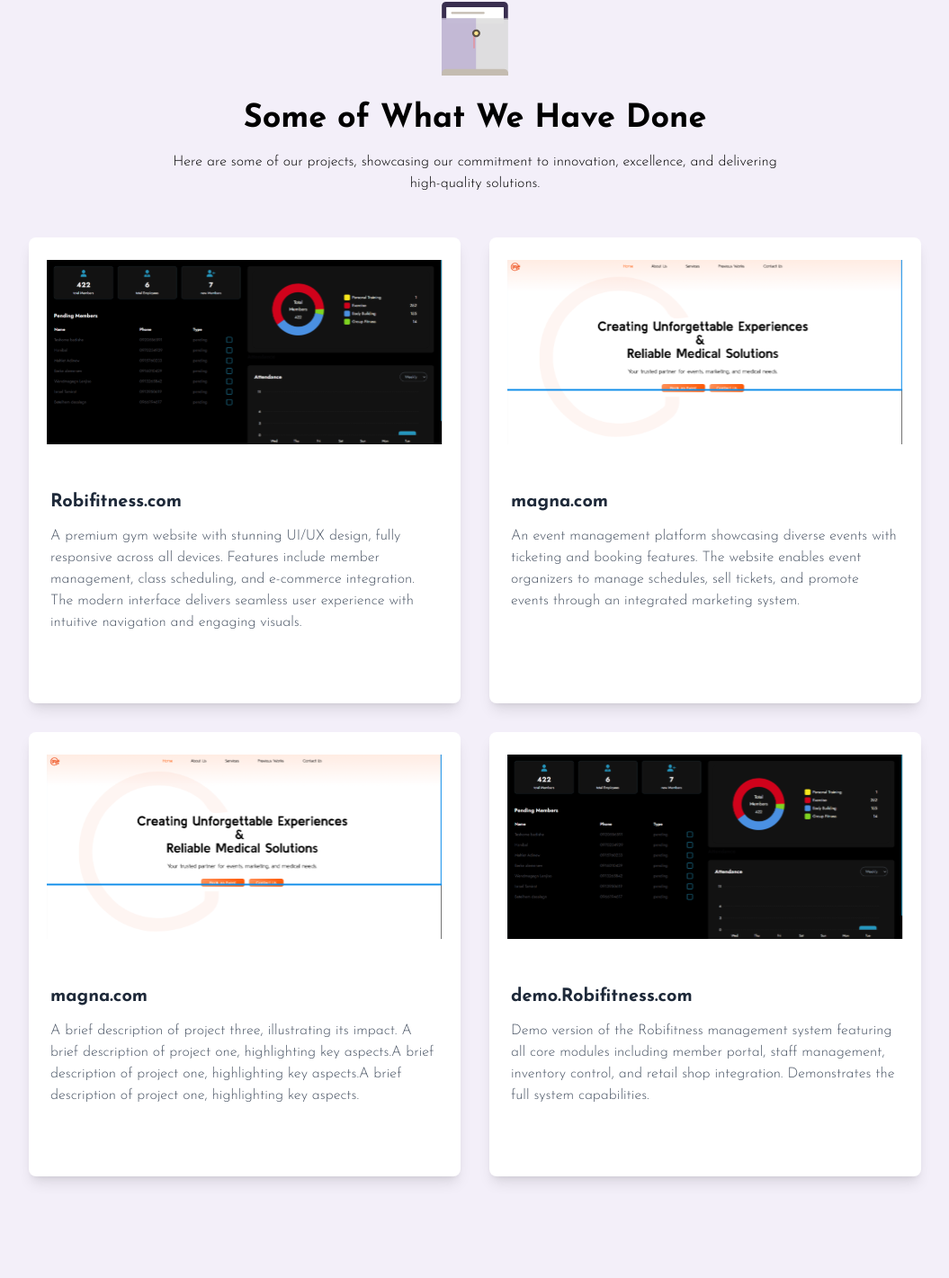
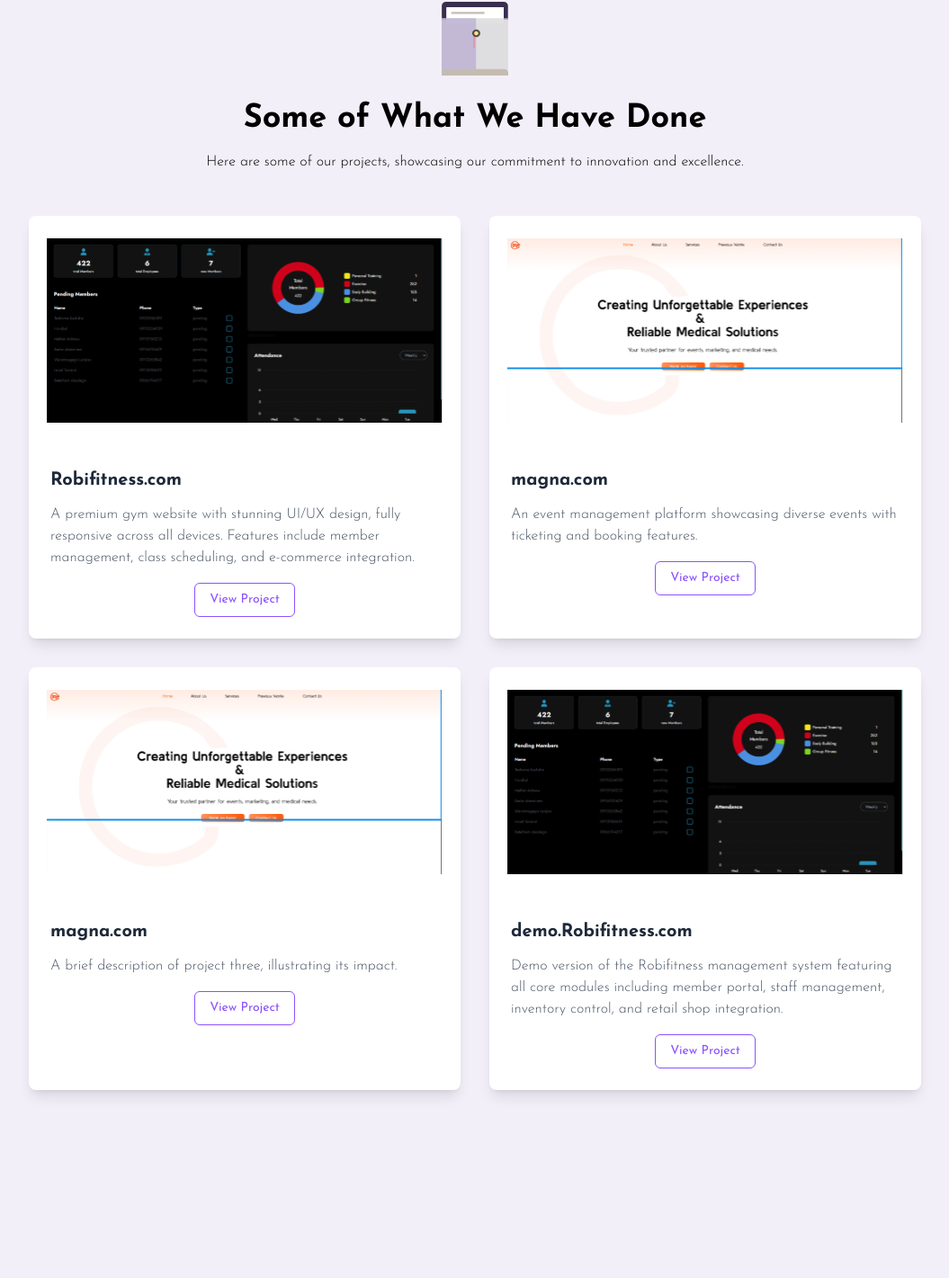
Before and after one commit to Nardos-Amakele/shalOps, a Next.js app: page / in a window 1280 px wide. Shown: the part 2506-3927 px from the top of the page at 90% size, without its empty margins (112-1167 px from the left). Built offline with nearby package versions, Linux system fonts and the light colour scheme.

Commit message:
projects linked for mobile usage.

```diff
--- a/src/app/components/Portfolio.tsx
+++ b/src/app/components/Portfolio.tsx
@@ -4,43 +4,41 @@
 import project1 from "../../../public/robi.svg";
 import project2 from "../../../public/magna.svg";
 import Link from "next/link";
+import { useRouter } from "next/navigation"; // Import useRouter for navigation
 
 const projects = [
   {
     title: "Robifitness.com",
     description:
-      "A premium gym website with stunning UI/UX design, fully responsive across all devices. Features include member management, class scheduling, and e-commerce integration. The modern interface delivers seamless user experience with intuitive navigation and engaging visuals.",
+      "A premium gym website with stunning UI/UX design, fully responsive across all devices. Features include member management, class scheduling, and e-commerce integration.",
     image: project1,
     url: "https://www.robifitness.com",
   },
   {
     title: "magna.com",
     description:
-      "An event management platform showcasing diverse events with ticketing and booking features. The website enables event organizers to manage schedules, sell tickets, and promote events through an integrated marketing system.",
-
+      "An event management platform showcasing diverse events with ticketing and booking features.",
     image: project2,
     url: "https://magna.com",
-
   },
   {
     title: "magna.com",
-    description:
-      "A brief description of project three, illustrating its impact. A brief description of project one, highlighting key aspects.A brief description of project one, highlighting key aspects.A brief description of project one, highlighting key aspects.",
+    description: "A brief description of project three, illustrating its impact.",
     image: project2,
     url: "https://www.robifitness.com",
-
   },
   {
     title: "demo.Robifitness.com",
     description:
-      "Demo version of the Robifitness management system featuring all core modules including member portal, staff management, inventory control, and retail shop integration. Demonstrates the full system capabilities.",
+      "Demo version of the Robifitness management system featuring all core modules including member portal, staff management, inventory control, and retail shop integration.",
     image: project1,
     url: "https://demo.robifitness.com/",
-
   },
 ];
 
 export default function ProjectsPage() {
+  const router = useRouter(); // Next.js router for navigation
+
   return (
     <section className="max-w-7xl mx-auto px-4 md:px-20 py-24 text-center" id="portfolio">
       {/* Icon */}
@@ -49,12 +47,9 @@
       </div>
 
       {/* Header */}
-      <h2 className="text-3xl md:text-4xl font-bold mb-4">
-        Some of What We Have Done
-      </h2>
+      <h2 className="text-3xl md:text-4xl font-bold mb-4">Some of What We Have Done</h2>
       <p className="text-black max-w-2xl font-light mx-auto mb-12">
-        Here are some of our projects, showcasing our commitment to innovation,
-        excellence, and delivering high-quality solutions.
+        Here are some of our projects, showcasing our commitment to innovation and excellence.
       </p>
 
       {/* Projects Grid */}
@@ -62,7 +57,8 @@
         {projects.map((project, index) => (
           <div
             key={index}
-            className="group bg-white shadow-lg rounded-lg overflow-hidden w-full sm:w-[30rem] transition-all duration-300 hover:shadow-xl hover:-translate-y-2 hover:scale-[1.02]"
+            className="group bg-white shadow-lg rounded-lg overflow-hidden w-full sm:w-[30rem] transition-all duration-300 hover:shadow-xl hover:-translate-y-2 hover:scale-[1.02] cursor-pointer"
+            onClick={() => router.push(project.url)} // Make the whole card clickable
           >
             <div className="relative overflow-hidden">
               <Image
@@ -80,13 +76,15 @@
               <p className="text-gray-600 text-sm sm:text-base text-left font-light">
                 {project.description}
               </p>
-              <div className="mt-4 relative z-20"> {/* z-20 to appear above the link layer */}
+
+              {/* View Project Button - Only visible on larger screens */}
+              <div className="mt-4 hidden sm:block">
                 <Link
                   href={project.url}
                   target="_blank"
                   rel="noopener noreferrer"
-                  className="inline-block px-4 py-2 text-sm border border-[#8C52FF] text-[#8C52FF] rounded-md hover:bg-gradient-to-r hover:from-[#8C52FF] hover:to-[#160E23] hover:text-white transition-all duration-300 opacity-0 group-hover:opacity-100"
-                  onClick={(e) => e.stopPropagation()}
+                  className="inline-block px-4 py-2 text-sm border border-[#8C52FF] text-[#8C52FF] rounded-md hover:bg-gradient-to-r hover:from-[#8C52FF] hover:to-[#160E23] hover:text-white transition-all duration-300"
+                  onClick={(e) => e.stopPropagation()} // Prevents the full card click from triggering when clicking this button
                 >
                   View Project
                 </Link>
```
